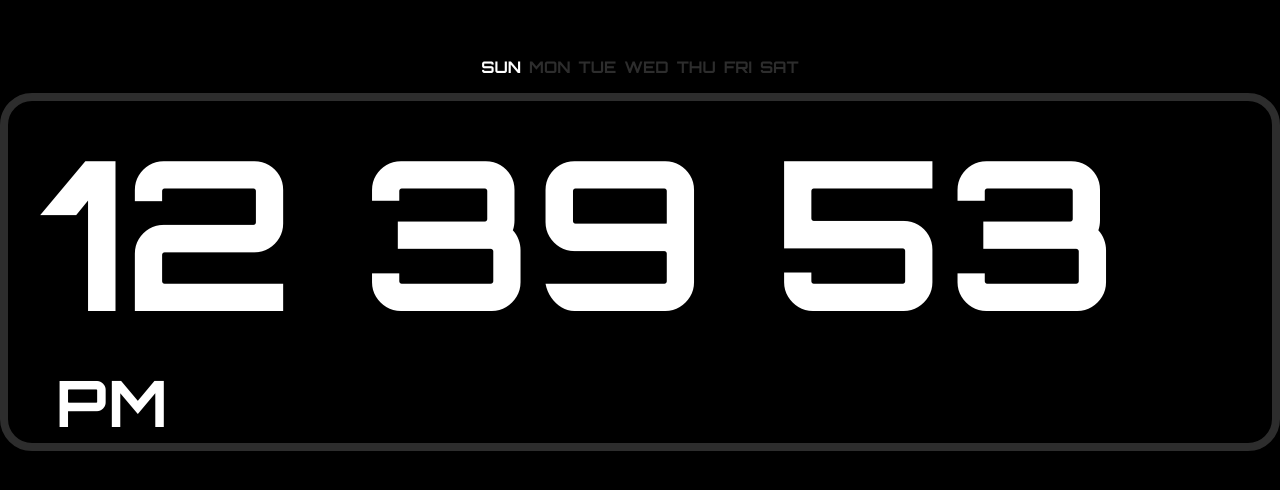
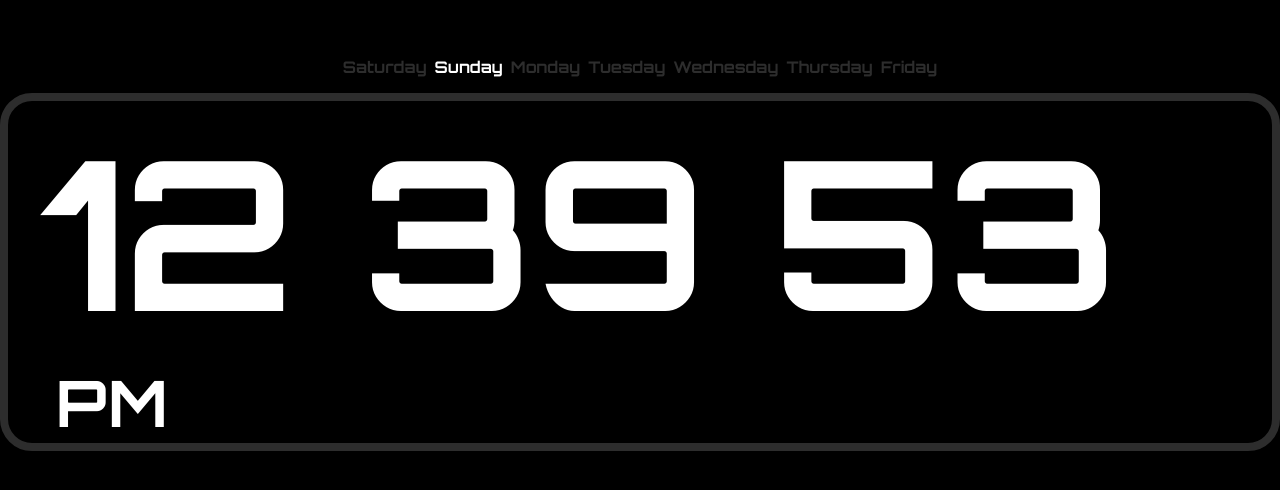
Before and after one commit to ashik082/digital_clock, a plain HTML site: page index.html in a window 1280 px wide. Shown: the part 146-636 px from the top of the page. Drawn offline with Linux system fonts and the light colour scheme.

Commit message:
Partial Change

```diff
--- a/index.html
+++ b/index.html
@@ -15,13 +15,14 @@
 
     <div class="clock-container">
         <div class="week">
-            <span>SUN</span>
-            <span>MON</span>
-            <span>TUE</span>
-            <span>WED</span>
-            <span>THU</span>
-            <span>FRI</span>
-            <span>SAT</span>
+            <span>Saturday</span>
+            <span>Sunday</span>
+            <span>Monday</span>
+            <span>Tuesday</span>
+            <span>Wednesday</span>
+            <span>Thursday</span>
+            <span>Friday</span>
+
         </div>
 
         <div class="digital-clock">
--- a/script.js
+++ b/script.js
@@ -29,9 +29,12 @@ function update() {
     min.textContent = String(m).padStart(2, '0');
     sec.textContent = String(s).padStart(2, '0');
     ampm.textContent = am_pm;
+    const days = ['Sunday', 'Monday', 'Tuesday', 'Wednesday', 'Thursday', 'Friday', 'Saturday'];
+    const todayName = days[now.getDay()];
 
-    Array.from(week.children).forEach(ele => ele.classList.remove('active'));
-    week.children[now.getDay()].classList.add('active');
+    Array.from(week.children).forEach(dayEl => {
+        dayEl.classList.toggle('active', dayEl.textContent === todayName);
+    });
 }
 
 setInterval(update, 500);
```
